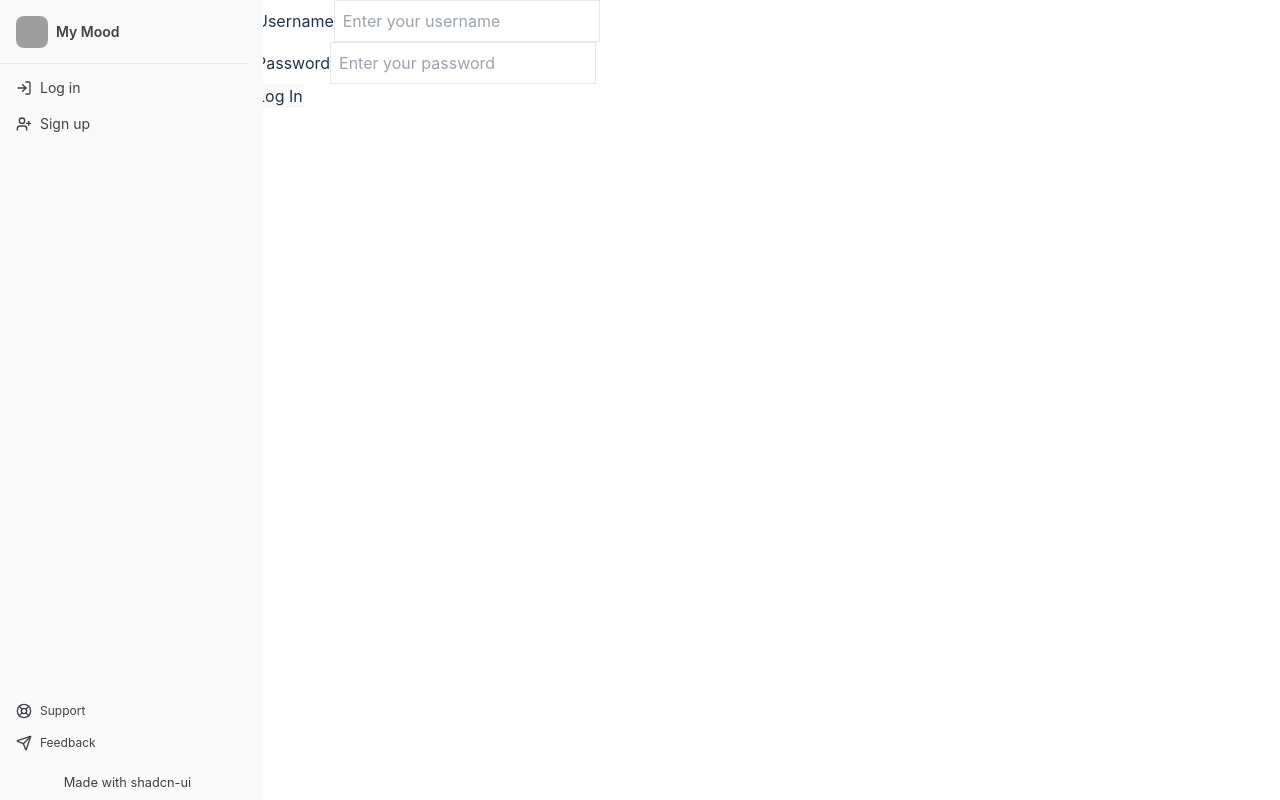
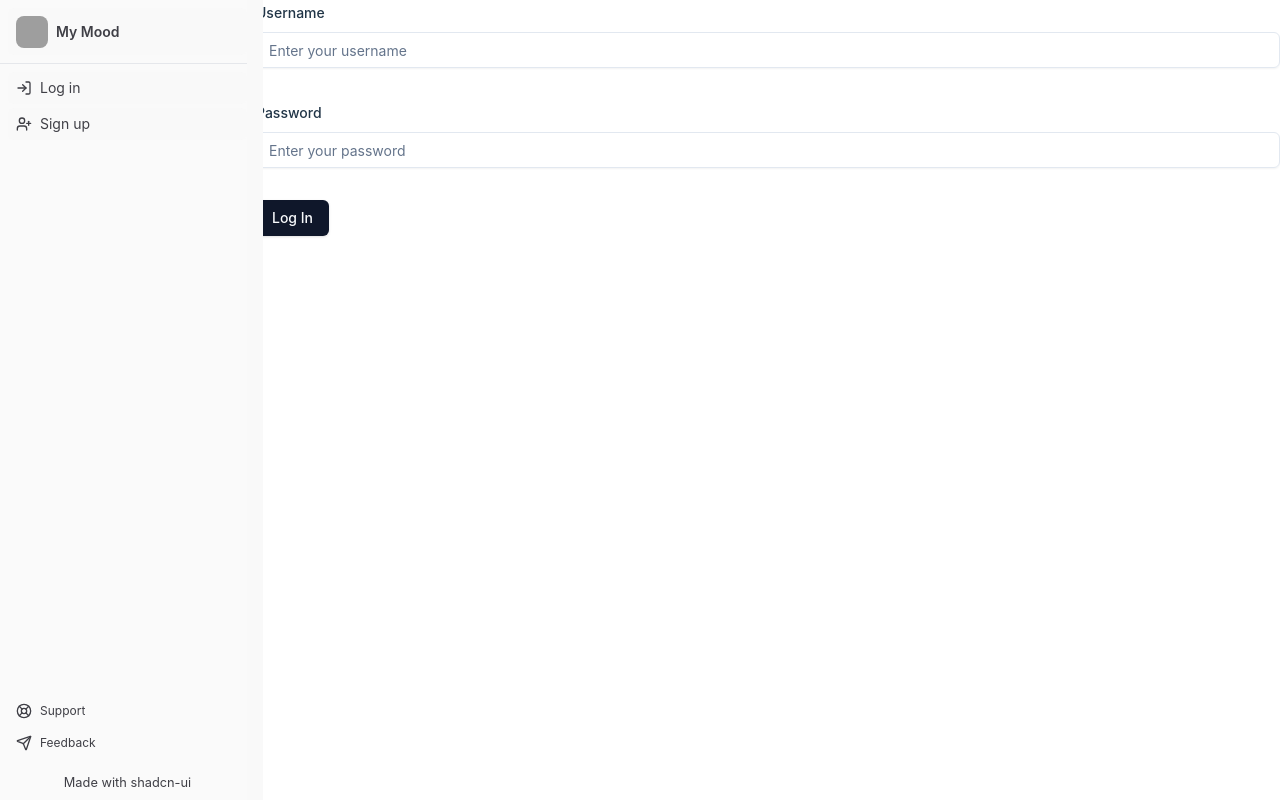
Before and after one commit to hernandosebastian/my-mood-core-ui, a React (Vite) app: page /log-in in a window 1280 px wide. Built offline with nearby package versions, Linux system fonts and the light colour scheme; grey boxes are pictures that could not be loaded.

Commit message:
Improve auth components with shadcn ones

```diff
--- a/src/features/authentication/components/confirm-password-form.tsx
+++ b/src/features/authentication/components/confirm-password-form.tsx
@@ -1,6 +1,17 @@
 import { UseFormReturn } from "react-hook-form";
 import { z } from "zod";
 import { confirmPasswordSchema } from "../schemas";
+import {
+  Form,
+  FormField,
+  FormItem,
+  FormLabel,
+  FormControl,
+  FormMessage,
+  FormDescription,
+} from "@/components/ui/form";
+import { Input } from "@/components/ui/input";
+import { Button } from "@/components/ui/button";
 
 interface IConfirmPasswordFormProps {
   form: UseFormReturn<
@@ -21,58 +32,69 @@ export function ConfirmPasswordForm({
   onSubmit,
 }: Readonly<IConfirmPasswordFormProps>): JSX.Element {
   return (
-    <form onSubmit={form.handleSubmit(onSubmit)} noValidate>
-      <div>
-        <label htmlFor="username" aria-label="Username">
-          Username
-        </label>
-        <input
-          id="username"
-          {...form.register("username")}
-          placeholder="Enter your username"
-          className="border p-2"
+    <Form {...form}>
+      <form onSubmit={form.handleSubmit(onSubmit)} className="space-y-8">
+        <FormField
+          control={form.control}
+          name="username"
+          render={({ field }) => (
+            <FormItem>
+              <FormLabel>Username</FormLabel>
+              <FormControl>
+                <Input placeholder="Enter your username" {...field} />
+              </FormControl>
+              <FormDescription>
+                Enter the username to confirm your identity.
+              </FormDescription>
+              <FormMessage />
+            </FormItem>
+          )}
         />
-        {form.formState.errors.username && (
-          <p className="text-red-500">
-            {form.formState.errors.username?.message}
-          </p>
-        )}
-      </div>
 
-      <div>
-        <label htmlFor="newPassword" aria-label="New Password">
-          New Password
-        </label>
-        <input
-          id="newPassword"
-          type="password"
-          {...form.register("newPassword")}
-          placeholder="Enter new password"
-          className="border p-2"
+        <FormField
+          control={form.control}
+          name="newPassword"
+          render={({ field }) => (
+            <FormItem>
+              <FormLabel>New Password</FormLabel>
+              <FormControl>
+                <Input
+                  type="password"
+                  placeholder="Enter new password"
+                  {...field}
+                />
+              </FormControl>
+              <FormDescription>
+                Enter the new password you&apos;d like to set.
+              </FormDescription>
+              <FormMessage />
+            </FormItem>
+          )}
         />
-        {form.formState.errors.newPassword && (
-          <p className="text-red-500">
-            {form.formState.errors.newPassword?.message}
-          </p>
-        )}
-      </div>
 
-      <div>
-        <label htmlFor="code" aria-label="Code">
-          Code
-        </label>
-        <input
-          id="code"
-          {...form.register("code")}
-          placeholder="Enter 6-digit code"
-          className="border p-2"
+        <FormField
+          control={form.control}
+          name="code"
+          render={({ field }) => (
+            <FormItem>
+              <FormLabel>Code</FormLabel>
+              <FormControl>
+                <Input
+                  placeholder="Enter 6-digit code"
+                  {...field}
+                  maxLength={6}
+                />
+              </FormControl>
+              <FormDescription>
+                Enter the 6-digit code sent to your email.
+              </FormDescription>
+              <FormMessage />
+            </FormItem>
+          )}
         />
-        {form.formState.errors.code && (
-          <p className="text-red-500">{form.formState.errors.code?.message}</p>
-        )}
-      </div>
 
-      <button type="submit">Confirm Password</button>
-    </form>
+        <Button type="submit">Confirm Password</Button>
+      </form>
+    </Form>
   );
 }
--- a/src/features/authentication/components/confirm-user-form.tsx
+++ b/src/features/authentication/components/confirm-user-form.tsx
@@ -1,6 +1,17 @@
 import { UseFormReturn } from "react-hook-form";
 import { z } from "zod";
 import { confirmUserSchema } from "../schemas";
+import {
+  Form,
+  FormField,
+  FormItem,
+  FormLabel,
+  FormControl,
+  FormMessage,
+  FormDescription,
+} from "@/components/ui/form";
+import { Input } from "@/components/ui/input";
+import { Button } from "@/components/ui/button";
 
 interface IConfirmUserFormProps {
   form: UseFormReturn<
@@ -20,40 +31,48 @@ export function ConfirmUserForm({
   onSubmit,
 }: Readonly<IConfirmUserFormProps>): JSX.Element {
   return (
-    <form onSubmit={form.handleSubmit(onSubmit)} noValidate>
-      <div>
-        <label htmlFor="username" aria-label="Username">
-          Username
-        </label>
-        <input
-          id="username"
-          {...form.register("username")}
-          placeholder="Enter your username"
-          className="border p-2"
+    <Form {...form}>
+      <form onSubmit={form.handleSubmit(onSubmit)} className="space-y-8">
+        <FormField
+          control={form.control}
+          name="username"
+          render={({ field }) => (
+            <FormItem>
+              <FormLabel>Username</FormLabel>
+              <FormControl>
+                <Input placeholder="Enter your username" {...field} />
+              </FormControl>
+              <FormDescription>
+                Enter the username to confirm your account.
+              </FormDescription>
+              <FormMessage />
+            </FormItem>
+          )}
         />
-        {form.formState.errors.username && (
-          <p className="text-red-500">
-            {form.formState.errors.username?.message}
-          </p>
-        )}
-      </div>
 
-      <div>
-        <label htmlFor="code" aria-label="Code">
-          Code
-        </label>
-        <input
-          id="code"
-          {...form.register("code")}
-          placeholder="Enter 6-digit code"
-          className="border p-2"
+        <FormField
+          control={form.control}
+          name="code"
+          render={({ field }) => (
+            <FormItem>
+              <FormLabel>Code</FormLabel>
+              <FormControl>
+                <Input
+                  placeholder="Enter 6-digit code"
+                  {...field}
+                  maxLength={6}
+                />
+              </FormControl>
+              <FormDescription>
+                Enter the 6-digit code sent to your email.
+              </FormDescription>
+              <FormMessage />
+            </FormItem>
+          )}
         />
-        {form.formState.errors.code && (
-          <p className="text-red-500">{form.formState.errors.code?.message}</p>
-        )}
-      </div>
 
-      <button type="submit">Confirm</button>
-    </form>
+        <Button type="submit">Confirm</Button>
+      </form>
+    </Form>
   );
 }
--- a/src/features/authentication/components/forgot-password-form.tsx
+++ b/src/features/authentication/components/forgot-password-form.tsx
@@ -1,6 +1,17 @@
 import { UseFormReturn } from "react-hook-form";
 import { z } from "zod";
 import { forgotPasswordSchema } from "../schemas";
+import {
+  Form,
+  FormField,
+  FormItem,
+  FormLabel,
+  FormControl,
+  FormMessage,
+  FormDescription,
+} from "@/components/ui/form";
+import { Input } from "@/components/ui/input";
+import { Button } from "@/components/ui/button";
 
 interface IForgotPasswordFormProps {
   form: UseFormReturn<
@@ -19,25 +30,28 @@ export function ForgotPasswordForm({
   onSubmit,
 }: Readonly<IForgotPasswordFormProps>): JSX.Element {
   return (
-    <form onSubmit={form.handleSubmit(onSubmit)} noValidate>
-      <div>
-        <label htmlFor="username" aria-label="Username">
-          Username
-        </label>
-        <input
-          id="username"
-          {...form.register("username")}
-          placeholder="Enter your username"
-          className="border p-2"
+    <Form {...form}>
+      <form onSubmit={form.handleSubmit(onSubmit)} className="space-y-8">
+        <FormField
+          control={form.control}
+          name="username"
+          render={({ field }) => (
+            <FormItem>
+              <FormLabel>Username</FormLabel>
+              <FormControl>
+                <Input placeholder="Enter your username" {...field} />
+              </FormControl>
+              <FormDescription>
+                Enter the username associated with your account to reset your
+                password.
+              </FormDescription>
+              <FormMessage />
+            </FormItem>
+          )}
         />
-        {form.formState.errors.username && (
-          <p className="text-red-500">
-            {form.formState.errors.username?.message}
-          </p>
-        )}
-      </div>
 
-      <button type="submit">Reset Password</button>
-    </form>
+        <Button type="submit">Reset Password</Button>
+      </form>
+    </Form>
   );
 }
--- a/src/features/authentication/components/log-in-form.tsx
+++ b/src/features/authentication/components/log-in-form.tsx
@@ -1,6 +1,17 @@
 import { UseFormReturn } from "react-hook-form";
 import { z } from "zod";
 import { logInSchema } from "../schemas";
+import {
+  Form,
+  FormField,
+  FormItem,
+  FormLabel,
+  FormControl,
+  FormMessage,
+  FormDescription,
+} from "@/components/ui/form";
+import { Input } from "@/components/ui/input";
+import { Button } from "@/components/ui/button";
 
 interface ILogInFormProps {
   form: UseFormReturn<
@@ -20,43 +31,42 @@ export function LogInForm({
   onSubmit,
 }: Readonly<ILogInFormProps>): JSX.Element {
   return (
-    <form onSubmit={form.handleSubmit(onSubmit)} noValidate>
-      <div>
-        <label htmlFor="username" aria-label="Username">
-          Username
-        </label>
-        <input
-          id="username"
-          {...form.register("username")}
-          placeholder="Enter your username"
-          className="border p-2"
+    <Form {...form}>
+      <form onSubmit={form.handleSubmit(onSubmit)} className="space-y-8">
+        <FormField
+          control={form.control}
+          name="username"
+          render={({ field }) => (
+            <FormItem>
+              <FormLabel>Username</FormLabel>
+              <FormControl>
+                <Input placeholder="Enter your username" {...field} />
+              </FormControl>
+              <FormMessage />
+            </FormItem>
+          )}
         />
-        {form.formState.errors.username && (
-          <p className="text-red-500">
-            {form.formState.errors.username?.message}
-          </p>
-        )}
-      </div>
 
-      <div>
-        <label htmlFor="password" aria-label="Password">
-          Password
-        </label>
-        <input
-          id="password"
-          type="password"
-          {...form.register("password")}
-          placeholder="Enter your password"
-          className="border p-2"
+        <FormField
+          control={form.control}
+          name="password"
+          render={({ field }) => (
+            <FormItem>
+              <FormLabel>Password</FormLabel>
+              <FormControl>
+                <Input
+                  type="password"
+                  placeholder="Enter your password"
+                  {...field}
+                />
+              </FormControl>
+              <FormMessage />
+            </FormItem>
+          )}
         />
-        {form.formState.errors.password && (
-          <p className="text-red-500">
-            {form.formState.errors.password?.message}
-          </p>
-        )}
-      </div>
 
-      <button type="submit">Log In</button>
-    </form>
+        <Button type="submit">Log In</Button>
+      </form>
+    </Form>
   );
 }
--- a/src/features/authentication/components/resend-confirmation-code-form.tsx
+++ b/src/features/authentication/components/resend-confirmation-code-form.tsx
@@ -1,6 +1,17 @@
 import { UseFormReturn } from "react-hook-form";
 import { z } from "zod";
 import { resendConfirmationCodeSchema } from "../schemas";
+import {
+  Form,
+  FormField,
+  FormItem,
+  FormLabel,
+  FormControl,
+  FormMessage,
+  FormDescription,
+} from "@/components/ui/form";
+import { Input } from "@/components/ui/input";
+import { Button } from "@/components/ui/button";
 
 interface IResendConfirmationCodeFormProps {
   form: UseFormReturn<
@@ -19,25 +30,28 @@ export function ResendConfirmationCodeForm({
   onSubmit,
 }: Readonly<IResendConfirmationCodeFormProps>): JSX.Element {
   return (
-    <form onSubmit={form.handleSubmit(onSubmit)} noValidate>
-      <div>
-        <label htmlFor="username" aria-label="Username">
-          Username
-        </label>
-        <input
-          id="username"
-          {...form.register("username")}
-          placeholder="Enter your username"
-          className="border p-2"
+    <Form {...form}>
+      <form onSubmit={form.handleSubmit(onSubmit)} className="space-y-8">
+        <FormField
+          control={form.control}
+          name="username"
+          render={({ field }) => (
+            <FormItem>
+              <FormLabel>Username</FormLabel>
+              <FormControl>
+                <Input placeholder="Enter your username" {...field} />
+              </FormControl>
+              <FormDescription>
+                Enter the username to which you want to resend the confirmation
+                code.
+              </FormDescription>
+              <FormMessage />
+            </FormItem>
+          )}
         />
-        {form.formState.errors.username && (
-          <p className="text-red-500">
-            {form.formState.errors.username?.message}
-          </p>
-        )}
-      </div>
 
-      <button type="submit">Resend Confirmation Code</button>
-    </form>
+        <Button type="submit">Resend Confirmation Code</Button>
+      </form>
+    </Form>
   );
 }
--- a/src/features/authentication/components/sign-up-form.tsx
+++ b/src/features/authentication/components/sign-up-form.tsx
@@ -1,6 +1,17 @@
 import { UseFormReturn } from "react-hook-form";
 import { z } from "zod";
 import { signUpSchema } from "../schemas";
+import {
+  Form,
+  FormField,
+  FormItem,
+  FormLabel,
+  FormControl,
+  FormMessage,
+  FormDescription,
+} from "@/components/ui/form";
+import { Input } from "@/components/ui/input";
+import { Button } from "@/components/ui/button";
 
 interface ISignUpFormProps {
   form: UseFormReturn<
@@ -8,7 +19,6 @@ interface ISignUpFormProps {
       username: string;
       password: string;
     },
-    // eslint-disable-next-line @typescript-eslint/no-explicit-any
     any,
     undefined
   >;
@@ -20,43 +30,49 @@ export function SignUpForm({
   onSubmit,
 }: Readonly<ISignUpFormProps>): JSX.Element {
   return (
-    <form onSubmit={form.handleSubmit(onSubmit)} noValidate>
-      <div>
-        <label htmlFor="username" aria-label="Username">
-          Username
-        </label>
-        <input
-          id="username"
-          {...form.register("username")}
-          placeholder="Enter your username"
-          className="border p-2"
+    <Form {...form}>
+      <form onSubmit={form.handleSubmit(onSubmit)} className="space-y-8">
+        <FormField
+          control={form.control}
+          name="username"
+          render={({ field }) => (
+            <FormItem>
+              <FormLabel>Username</FormLabel>
+              <FormControl>
+                <Input placeholder="Enter your username" {...field} />
+              </FormControl>
+              <FormDescription>
+                Your username will be visible publicly. Choose something unique.
+              </FormDescription>
+              <FormMessage />
+            </FormItem>
+          )}
         />
-        {form.formState.errors.username && (
-          <p className="text-red-500">
-            {form.formState.errors.username?.message}
-          </p>
-        )}
-      </div>
 
-      <div>
-        <label htmlFor="password" aria-label="Password">
-          Password
-        </label>
-        <input
-          id="password"
-          type="password"
-          {...form.register("password")}
-          placeholder="Enter your password"
-          className="border p-2"
+        <FormField
+          control={form.control}
+          name="password"
+          render={({ field }) => (
+            <FormItem>
+              <FormLabel>Password</FormLabel>
+              <FormControl>
+                <Input
+                  type="password"
+                  placeholder="Enter your password"
+                  {...field}
+                />
+              </FormControl>
+              <FormDescription>
+                Your password should be at least 8 characters long and contain a
+                mix of letters and numbers.
+              </FormDescription>
+              <FormMessage />
+            </FormItem>
+          )}
         />
-        {form.formState.errors.password && (
-          <p className="text-red-500">
-            {form.formState.errors.password?.message}
-          </p>
-        )}
-      </div>
 
-      <button type="submit">Sign Up</button>
-    </form>
+        <Button type="submit">Sign Up</Button>
+      </form>
+    </Form>
   );
 }
```
